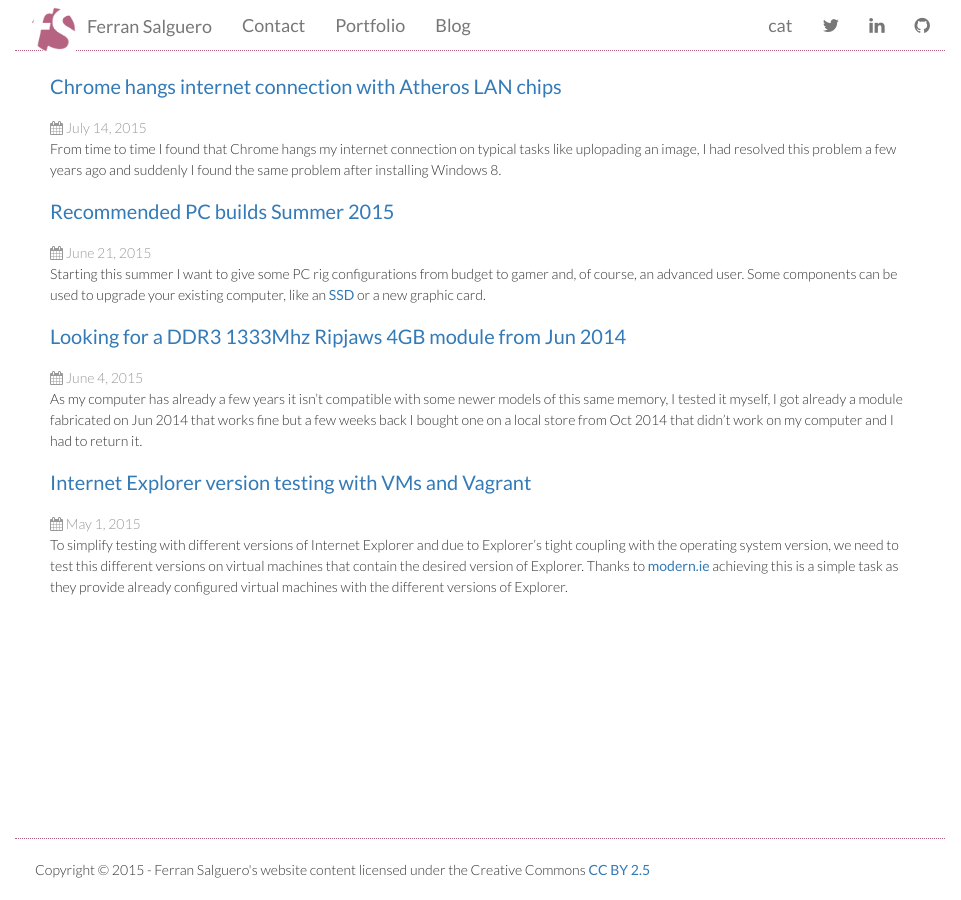
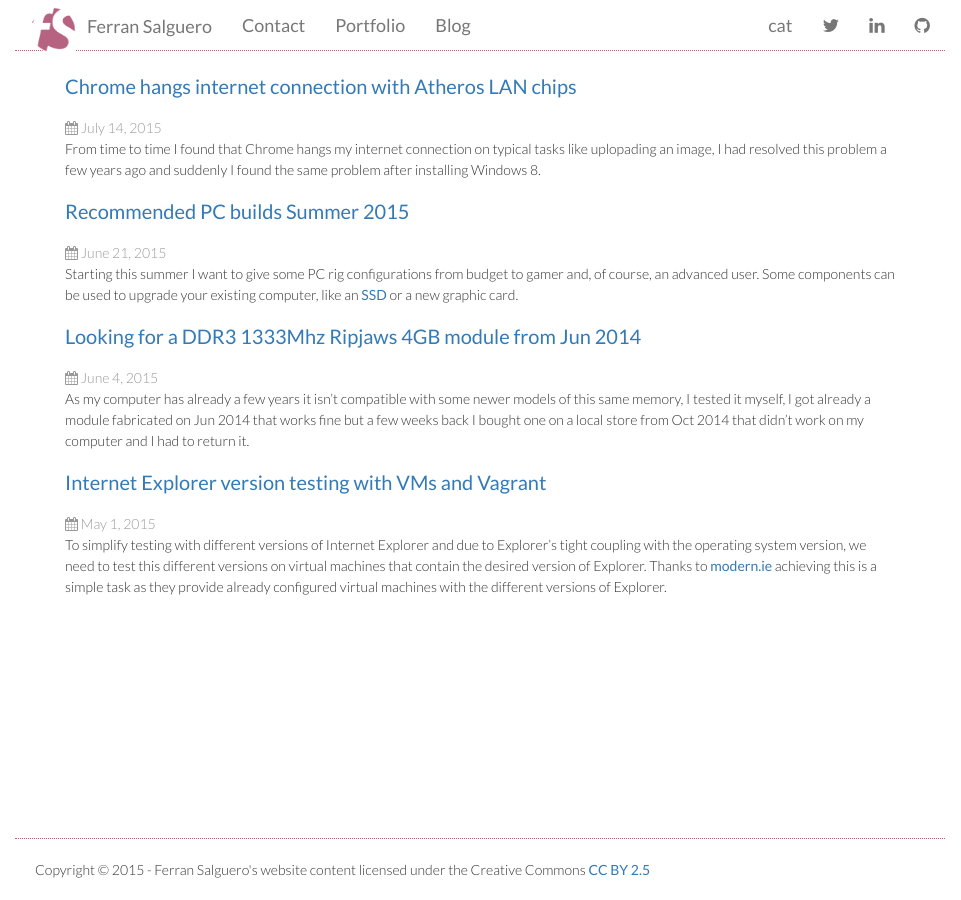
Before and after one commit to FerranSalguero/ferransalguero.github.io, a Jekyll site: the page built from blog/index.html, in a window 1280 px wide. Shown: the whole page, without its empty margins (160-1121 px from the left). Built offline with Jekyll 4.4.1, drawn with Linux system fonts in a browser that asks for light colours; nearby versions of some CDN libraries; library files that are not in the unit come from our copies; the list of posts is cut into pages by our own code.

Commit message:
blog index row

```diff
--- a/blog/index.html
+++ b/blog/index.html
@@ -4,7 +4,9 @@
 title: Blog
 ---
 
-<!-- This loops through the paginated posts -->
+<div class="container">
+    <div class="row">
+        <div class="col-xs-12">
             {% for post in paginator.posts %}
             <h2><a href="{{ post.url }}">{{ post.title }}</a></h2>
             <div class="meta">
@@ -14,6 +16,9 @@
             {{ post.excerpt }}
         </div>
         {% endfor %}
+    </div>
+</div>
+</div>
 
 <!-- Pagination links
 <div class="pagination">
```
Lines whose indentation alone changed are shown as unchanged.
